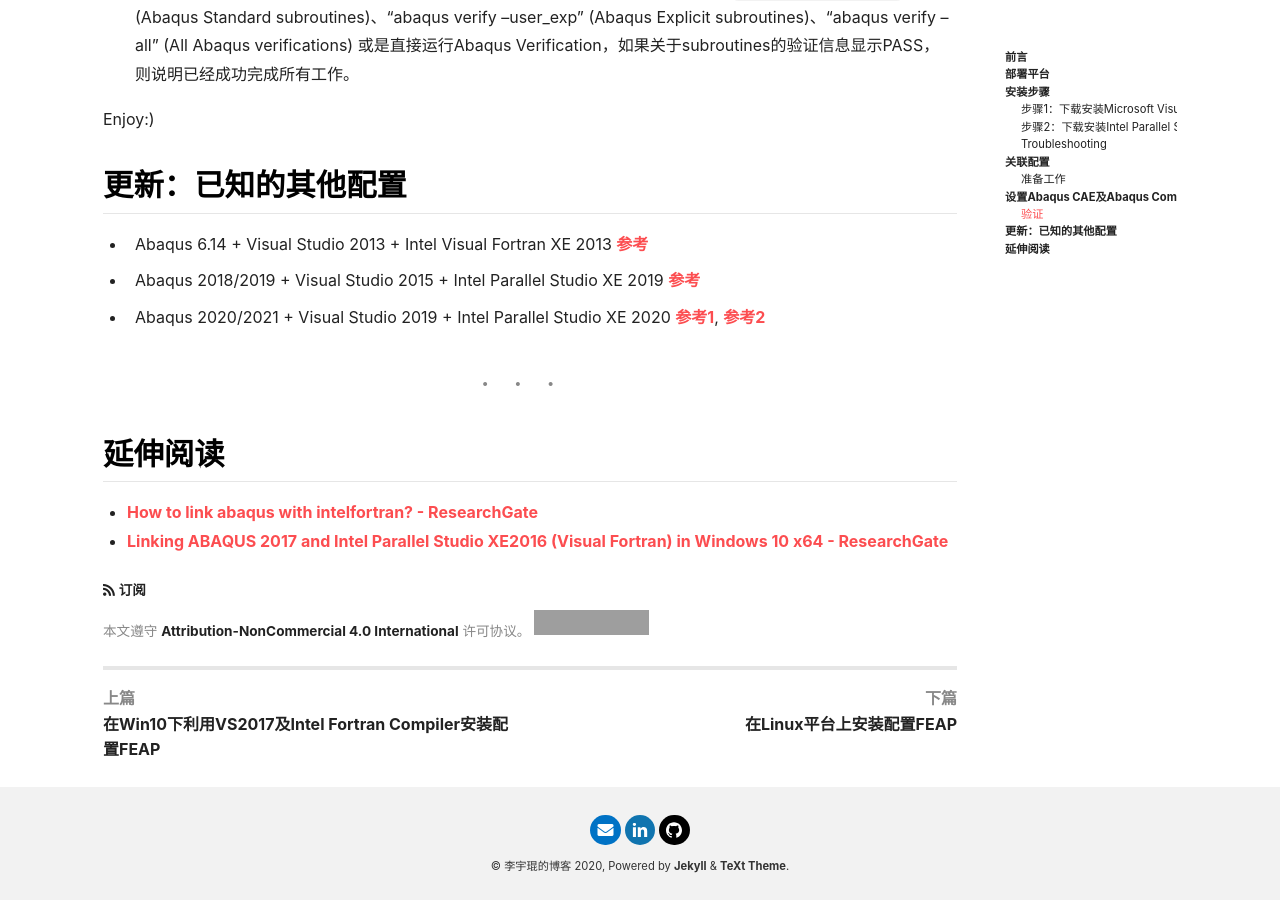
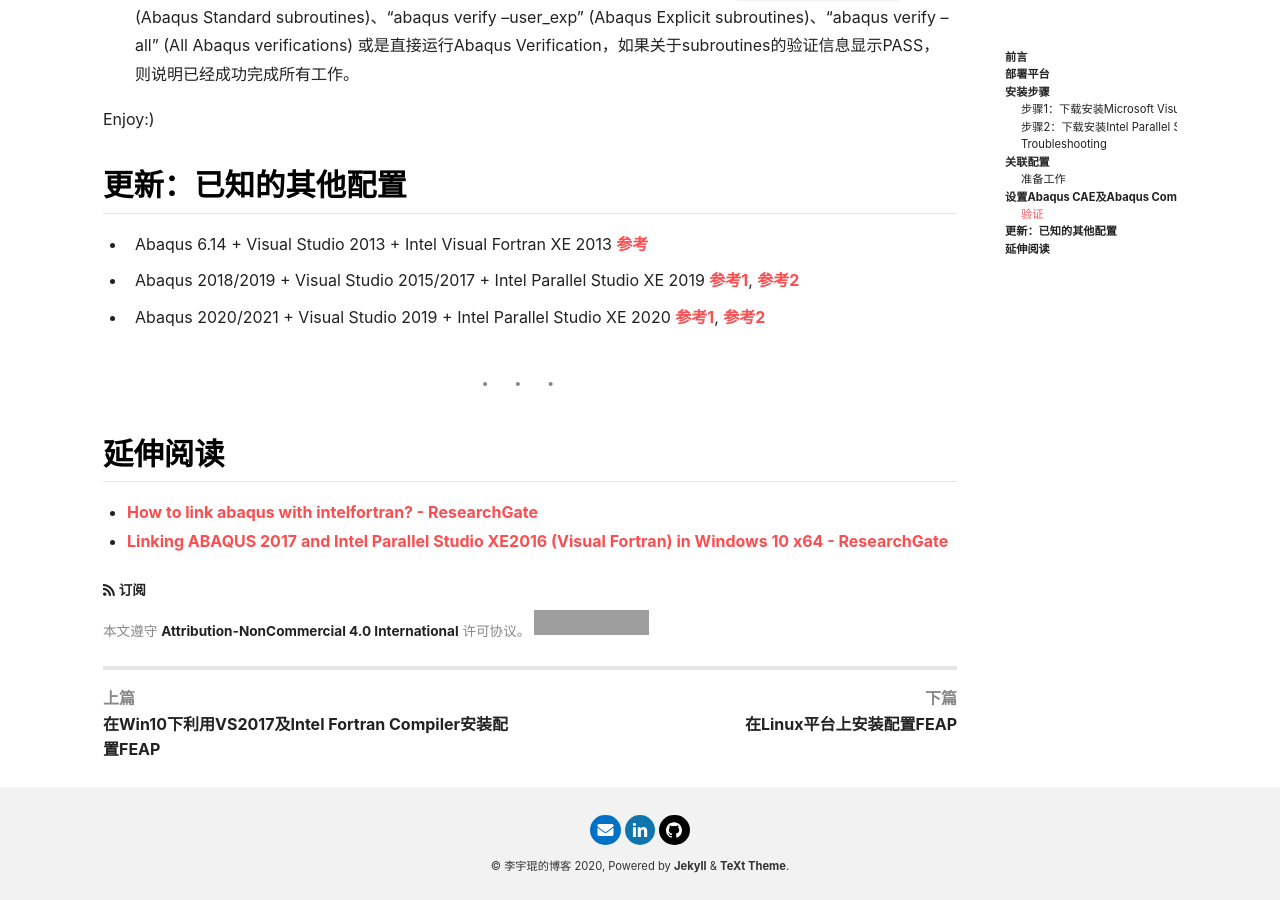
Before and after one commit to lyk6756/lyk6756.github.io, a Jekyll site: the page built from _posts/2017-12-12-Link_Abaqus_with_Fortran.md, in a window 1280 px wide and 900 px high, scrolled down 4031 px. Built offline with Jekyll 4.4.1, drawn with Linux system fonts in a browser that asks for light colours; nearby versions of some CDN libraries; comment, search, counter and statistics services are not loaded; grey boxes are pictures that could not be loaded.

Commit message:
Update 2017-12-12-Link_Abaqus_with_Fortran.md

```diff
--- a/_posts/2017-12-12-Link_Abaqus_with_Fortran.md
+++ b/_posts/2017-12-12-Link_Abaqus_with_Fortran.md
@@ -143,7 +143,7 @@
 
 * Abaqus 6.14 + Visual Studio 2013 + Intel Visual Fortran XE 2013 [参考](https://blog.csdn.net/qintianhaohao/article/details/79355893)
 
-* Abaqus 2018/2019 + Visual Studio 2015 + Intel Parallel Studio XE 2019 [参考](https://blog.csdn.net/ghfuidy/article/details/102863933)
+* Abaqus 2018/2019 + Visual Studio 2015/2017 + Intel Parallel Studio XE 2019 [参考1](https://blog.csdn.net/ghfuidy/article/details/102863933), [参考2](https://blog.csdn.net/weixin_31516001/article/details/112266333)
 
 * Abaqus 2020/2021 + Visual Studio 2019 + Intel Parallel Studio XE 2020 [参考1](https://zhuanlan.zhihu.com/p/112449922), [参考2](https://mp.weixin.qq.com/s/CVUcyytNvquq-GWBV6DgbQ)
 
```
